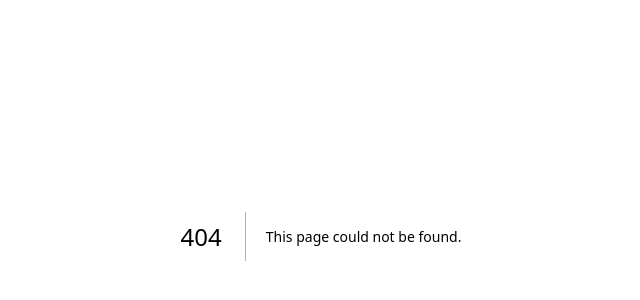
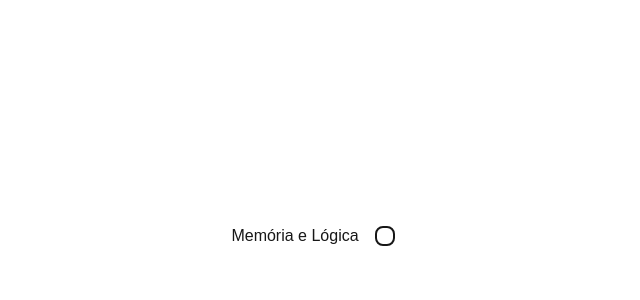
Before and after one commit to luminarts/jogos-necamaticos, a Next.js app: page /memorymirror in a window 1280 px wide. Before the commit this address had no page. Shown: the part 164-464 px from the top of the page, without its empty margins (319-959 px from the left). Built offline with nearby package versions, Linux system fonts and the light colour scheme.

Commit message:
feat: initial implementation of memory logic game

```diff
--- a/src/app/client_components/routingButton.js
+++ b/src/app/client_components/routingButton.js
@@ -1,7 +1,7 @@
 "use client";
 import { useRouter } from "next/navigation";
 
-export default function RoutingButton({href, children, className = ""}) {
+export default function RoutingButton({href, children}) {
   const router = useRouter();
 
   const handleClick = () => {
@@ -11,7 +11,7 @@ export default function RoutingButton({href, children, className = ""}) {
   return (
     <button
       onClick={handleClick}
-      className={className}
+      className="border-2 border-black-500 rounded-lg m-4 p-2 hover:text-white transition hover:bg-black hover:scale-110"
     >
       {children}
     </button>
--- a/src/app/equacao/page.js
+++ b/src/app/equacao/page.js
@@ -1,5 +1,5 @@
 "use client"
-import CountdownTimer from "@/app/client_components/countdownTimer";
+import CountdownTimer from "@/app/client_components/CountdownTimer";
 import TecladoButton from "../client_components/TecladoButton";
 import { useState, useEffect } from "react";
 
--- /dev/null
+++ b/src/app/memorymirror/memory/page.js
@@ -0,0 +1,22 @@
+import { useState } from "react";
+
+export default function Mirror() {
+
+  // Mirror game, checking if image is symmetrical or not
+
+  const [isMirrored, setIsMirrored] = useState(false);
+
+  setIsMirrored(Math.floor(Math.random()) > 0.5 ? true : false);
+
+
+
+  return(
+    <div className="flex flex-col">
+      <div className="h-screen flex flex-row justify-center items-center">
+        <div className="flex flex-1">Grid 1</div>
+        <div className="flex flex-0 border-2">linha vertical</div>
+        <div className="flex flex-1">Grid 2</div>
+      </div>
+    </div>
+  );
+}
--- /dev/null
+++ b/src/app/memorymirror/page.js
@@ -0,0 +1,24 @@
+import RoutingButton from "../client_components/RoutingButton";
+
+export default function MemoryMirror() {
+
+  // 1st: Circle Memorization Task
+  // 2nd: Symmetry Game
+  // 3rd: Rotation Game
+  // 4th: Add figures game
+  // 5th: Circle Memorization Answer
+  // Repeat n times, Score until the first wrong answer
+
+  // This page will only have "Começar" and "Próximo Jogo". This will serve as a kind of control panel
+  const pageHRefs = ['memorymirror/memory', 'memorymirror/mirror', 'memorymirror/rotate', 'memorymirror/join', 'memorymirror/memoryAnswer']
+
+  return(
+    <div className="flex flex-col justify-center items-center">
+      <div className="h-screen flex justify-center items-center">
+        <p>Memória e Lógica</p>
+        <RoutingButton></RoutingButton>
+      </div>
+
+    </div>
+  );
+}
--- a/src/app/page.js
+++ b/src/app/page.js
@@ -1,4 +1,4 @@
-import RoutingButton from "./client_components/routingButton";
+import RoutingButton from "./client_components/RoutingButton";
 
 export default function Home() {
   return (
@@ -8,11 +8,14 @@ export default function Home() {
     </div>
     <div className="flex flex-row">
       <div className="border-2 border-black-500 p-4 m-4">
-        <RoutingButton href={'/equacao'} className="border-2 border-black-500 rounded-lg m-4 p-2 hover:text-white transition hover:bg-black hover:scale-110">
+        <RoutingButton href={'/equacao'}>
           Complete a equação!
         </RoutingButton>
-        <RoutingButton href={'/pisca'} className="border-2 border-black-500 rounded-lg m-4 p-2 hover:text-white transition hover:bg-black hover:scale-110">
+        <RoutingButton href={'/pisca'} >
           Repita na ordem que pisca!
+        </RoutingButton>
+        <RoutingButton href={'/memorymirror'}>
+          Jogo da Memória!
         </RoutingButton>
       </div>
     </div>
```
